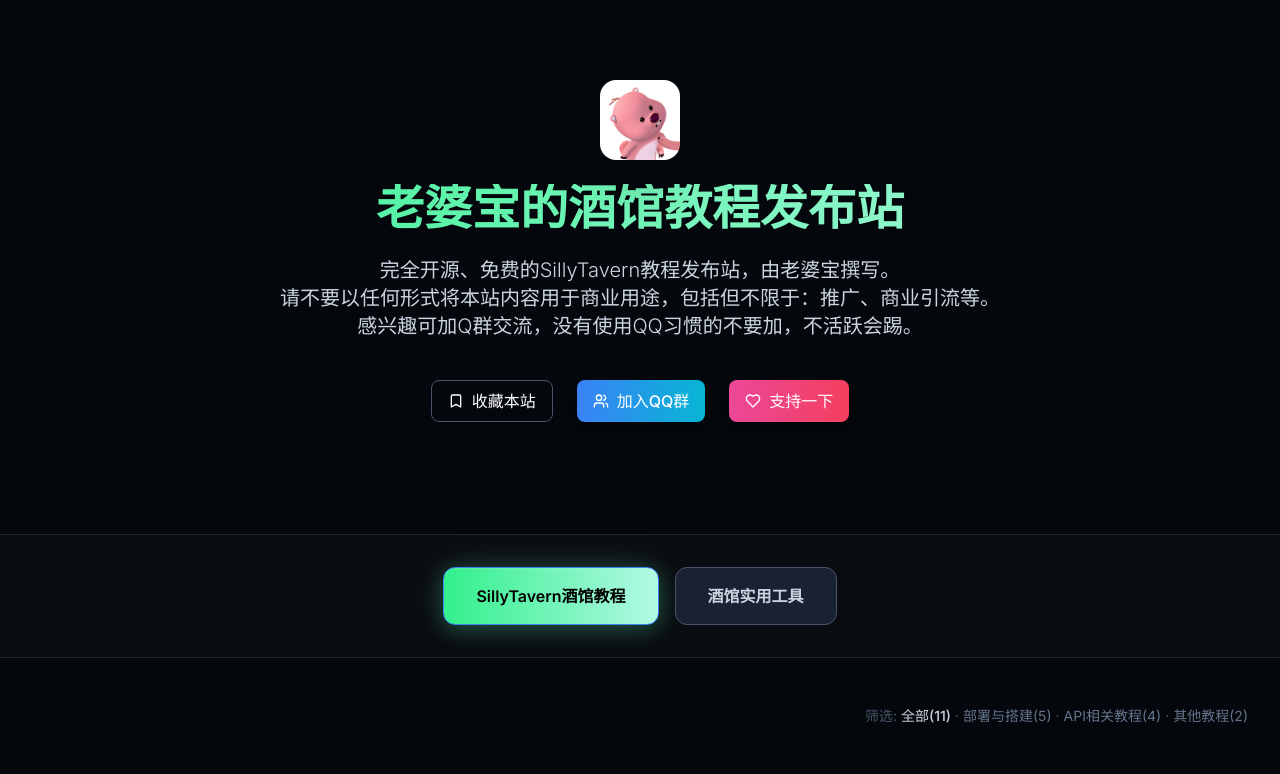
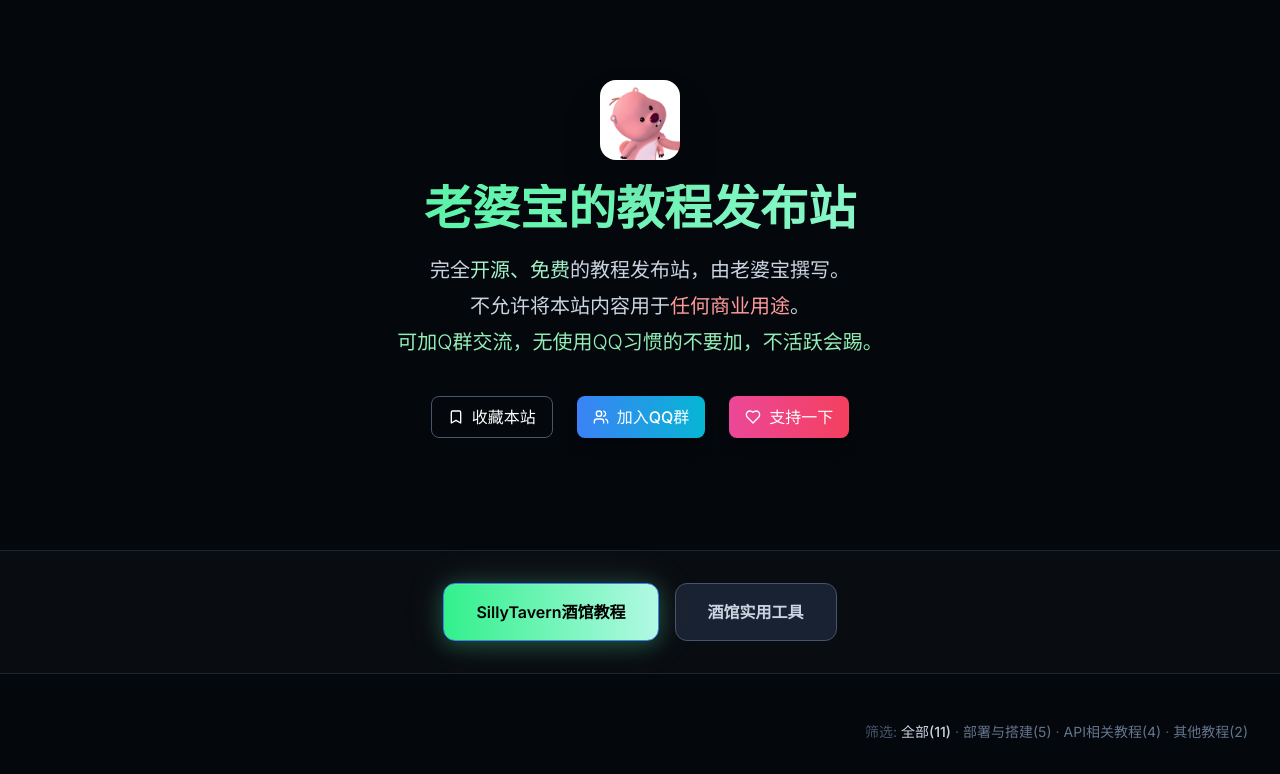
Before and after one commit to andclear/lpb_tutorial_web, a Next.js app: page / in a window 1280 px wide. Shown: the top 774 px of the page. Built offline with nearby package versions, Linux system fonts and the light colour scheme.

Commit message:
更改主页文字内容

```diff
--- a/src/app/page.tsx
+++ b/src/app/page.tsx
@@ -171,14 +171,14 @@
               />
             </div>
             <h2 className="gradient-title text-2xl sm:text-3xl md:text-4xl lg:text-5xl font-bold mb-4 sm:mb-6 leading-tight">
-              老婆宝的酒馆教程发布站
+              老婆宝的教程发布站
             </h2>
-            <p className="text-slate-300 max-w-4xl mx-auto leading-relaxed text-base sm:text-lg md:text-xl mb-8 sm:mb-10 px-4 font-light">
-              完全开源、免费的SillyTavern教程发布站，由老婆宝撰写。
+            <p className="text-slate-300 max-w-4xl mx-auto leading-loose text-base sm:text-lg md:text-xl mb-8 sm:mb-10 px-4 font-light">
+              完全<span style={{ color: '#A5F3CB', fontWeight: '450' }}>开源、免费</span>的教程发布站，由老婆宝撰写。
               <br className="hidden sm:block" />
-              请不要以任何形式将本站内容用于商业用途，包括但不限于：推广、商业引流等。
+              <span style={{ marginTop: '8px', display: 'inline-block', fontWeight: '450' }}>不允许将本站内容用于<span style={{ color: '#FF9B9B' }}>任何商业用途</span>。</span>
               <br className="hidden sm:block" />
-              感兴趣可加Q群交流，没有使用QQ习惯的不要加，不活跃会踢。
+              <span style={{ color: '#93EEB7', marginTop: '8px', display: 'inline-block' }}>可加Q群交流，无使用QQ习惯的不要加，不活跃会踢。</span>
             </p>
 
             {/* 操作按钮 */}
```
